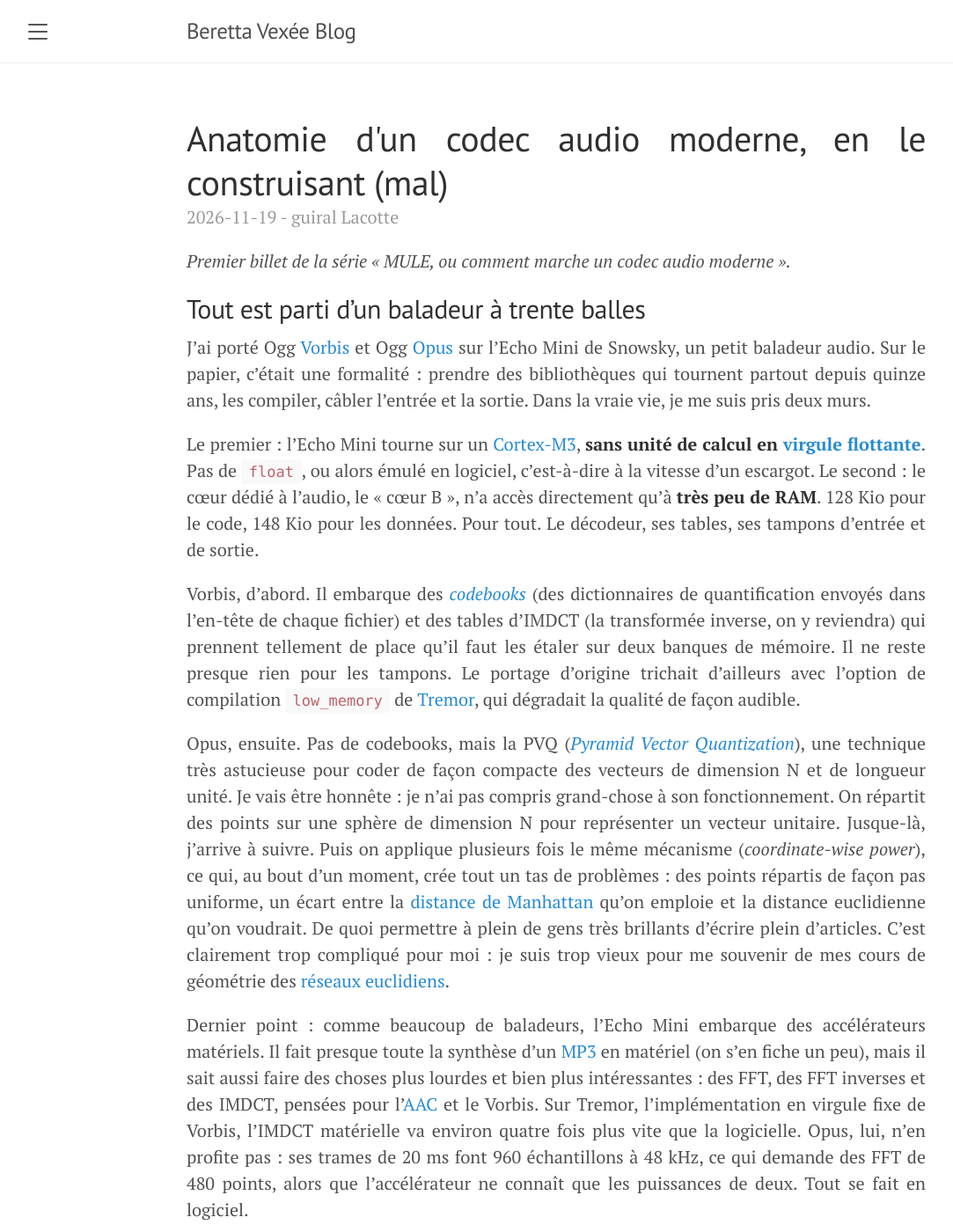
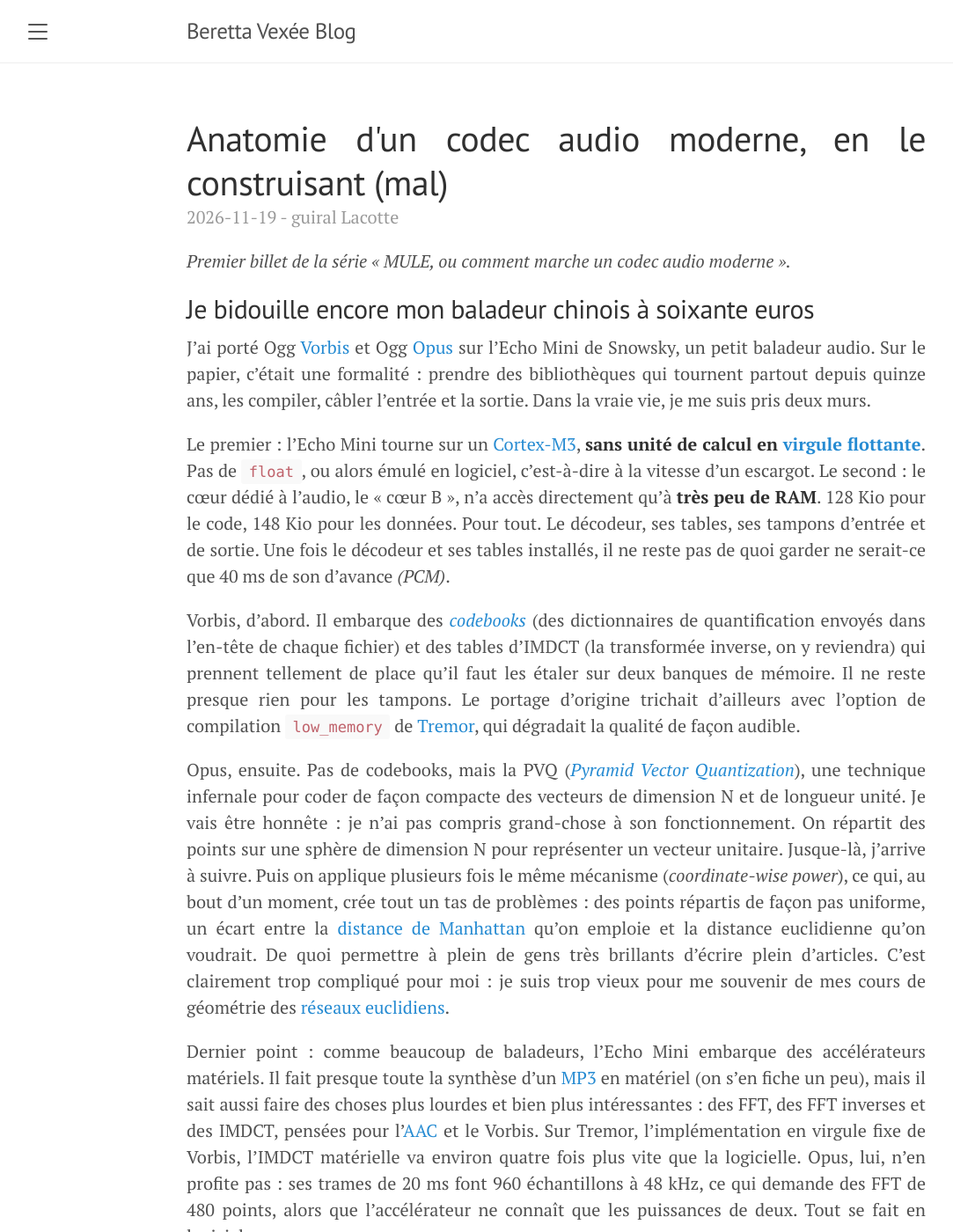
Before and after one commit to berettavexee/berettavexee.github.io, a Jekyll site: the page built from _posts/2026-11-19-mule-anatomie-codec-audio.md, in a window 1280 px wide and 1400 px high. Shown: the whole window at 88% size, without its empty margins (8-1091 px from the left). Built offline with Jekyll 4.4.1, drawn with Linux system fonts in a browser that asks for light colours; some of the changed text lies outside the part shown.

Commit message:
MULE, billet 1 : nouveau titre d'ouverture, tampon PCM et 48 kHz reformulés
Co-Authored-By: Claude Opus 5.5 <noreply@anthropic.com>
Claude-Session: https://claude.ai/code/session_01FugfoGKdrRG8BrHGQfpY38

```diff
--- a/_posts/2026-11-19-mule-anatomie-codec-audio.md
+++ b/_posts/2026-11-19-mule-anatomie-codec-audio.md
@@ -9,7 +9,7 @@ tags: audio codec MDCT psychoacoustique MULE ECHO-MINI
 
 *Premier billet de la série « MULE, ou comment marche un codec audio moderne ».*
 
-## Tout est parti d'un baladeur à trente balles
+## Je bidouille encore mon baladeur chinois à soixante euros
 
 J'ai porté Ogg [Vorbis](https://fr.wikipedia.org/wiki/Vorbis) et Ogg [Opus](https://en.wikipedia.org/wiki/Opus_%28audio_format%29) sur l'Echo Mini de Snowsky, un petit baladeur audio. Sur le
 papier, c'était une formalité : prendre des bibliothèques qui tournent partout depuis quinze
@@ -19,7 +19,8 @@ Le premier : l'Echo Mini tourne sur un [Cortex-M3](https://fr.wikipedia.org/wiki
 Pas de `float`, ou alors émulé en logiciel, c'est-à-dire à la vitesse d'un escargot.
 Le second : le cœur dédié à l'audio, le « cœur B », n'a accès directement qu'à
 **très peu de RAM**. 128 Kio pour le code, 148 Kio pour les données. Pour tout. Le décodeur,
-ses tables, ses tampons d'entrée et de sortie.
+ses tables, ses tampons d'entrée et de sortie. Une fois le décodeur et ses tables installés, il
+ne reste pas de quoi garder ne serait-ce que 40 ms de son d'avance *(PCM)*.
 
 Vorbis, d'abord. Il embarque des [*codebooks*](https://fr.wikipedia.org/wiki/Quantification_vectorielle) (des dictionnaires de quantification envoyés
 dans l'en-tête de chaque fichier) et des tables d'IMDCT (la transformée inverse, on y
@@ -28,7 +29,7 @@ Il ne reste presque rien pour les tampons. Le portage d'origine trichait d'aille
 l'option de compilation `low_memory` de [Tremor](https://en.wikipedia.org/wiki/Tremor_%28software%29), qui dégradait la qualité de façon audible.
 
 Opus, ensuite. Pas de codebooks, mais la PVQ ([*Pyramid Vector Quantization*](https://en.wikipedia.org/wiki/Pyramid_vector_quantization)), une technique
-très astucieuse pour coder de façon compacte des vecteurs de dimension N et de longueur unité.
+infernale pour coder de façon compacte des vecteurs de dimension N et de longueur unité.
 Je vais être honnête : je n'ai pas compris grand-chose à son fonctionnement. On répartit des
 points sur une sphère de dimension N pour représenter un vecteur unitaire. Jusque-là, j'arrive à
 suivre. Puis on applique plusieurs fois le même mécanisme (*coordinate-wise power*), ce qui, au
```
Also changed, not shown: other parts of _posts/2026-11-19-mule-anatomie-codec-audio.md (+3 -2 lines).
